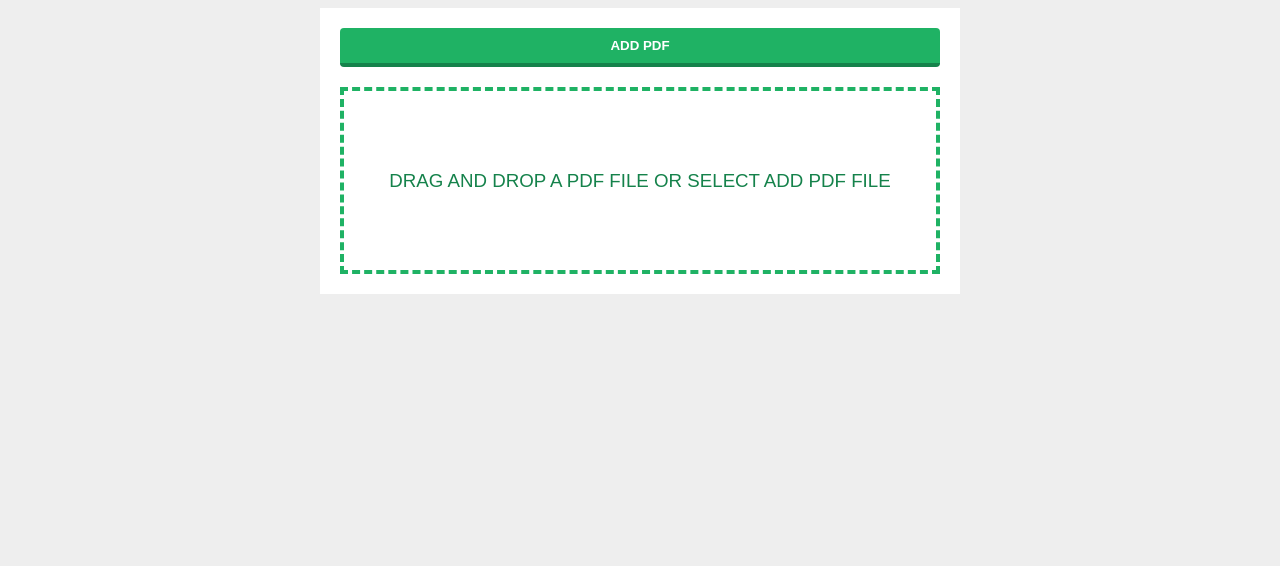
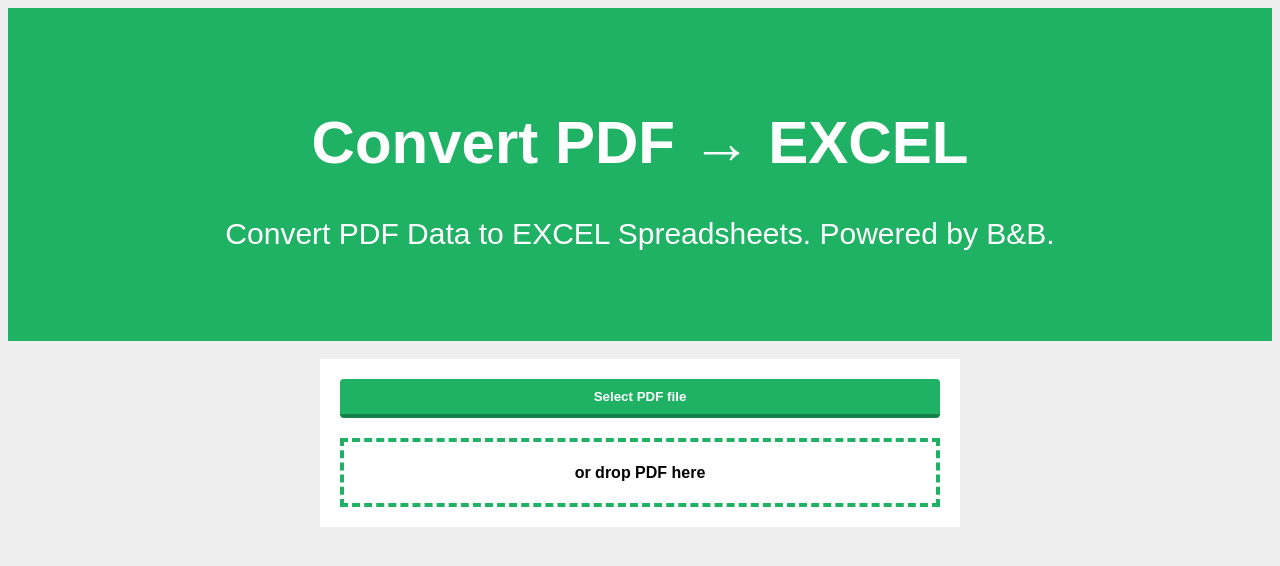
Before and after one commit to nitin-bnb/pdftoexcel, a Flask app: page / in a window 1280 px wide. Shown: the top 566 px of the page. Run offline with Flask 3, Linux system fonts and the light colour scheme.

Commit message:
pdf html changed

```diff
--- a/templates/pdftoexcel.html
+++ b/templates/pdftoexcel.html
@@ -53,14 +53,19 @@
                 font-family: sans-serif;
                 background-color: #eeeeee;
             }
-
+            .header {
+                padding: 60px;
+                text-align: center;
+                background: #1FB264;
+                color: white;
+                font-size: 30px;
+            }
             .file-upload {
                 background-color: #ffffff;
                 width: 600px;
                 margin: 0 auto;
                 padding: 20px;
             }
-
             .file-upload-btn {
                 width: 100%;
                 margin: 0;
@@ -72,7 +77,7 @@
                 border-bottom: 4px solid #15824B;
                 transition: all .2s ease;
                 outline: none;
-            text-transform: uppercase;
+                /* text-transform: uppercase; */
                 font-weight: 700;
             }
 
@@ -168,12 +173,17 @@
         </style>
     </head>
     <body>
+        <div class="header">
+            <h1>Convert PDF <b> &#8594;</b> EXCEL</h1>
+            <p>Convert PDF Data to EXCEL Spreadsheets. Powered by B&B.</p>
+        </div>
+        <br />
         <div class="file-upload">
-        <button class="file-upload-btn" type="button" onclick="$('.file-upload-input').trigger( 'click' )">Add PDF</button>
+        <button class="file-upload-btn" type="button" onclick="$('.file-upload-input').trigger( 'click' )">Select PDF file</button>
         <div class="file-upload-wrap">
             <input class="file-upload-input" type='file' onchange="readURL(this);" accept="pdf/*" />
             <div class="drag-text">
-                <h3>Drag and drop a PDF file or select add PDF file</h3>
+                <h4>or drop PDF here</h4>
             </div>
         </div>
         <div class="file-upload-content">
```
Lines whose indentation alone changed are shown as unchanged.
